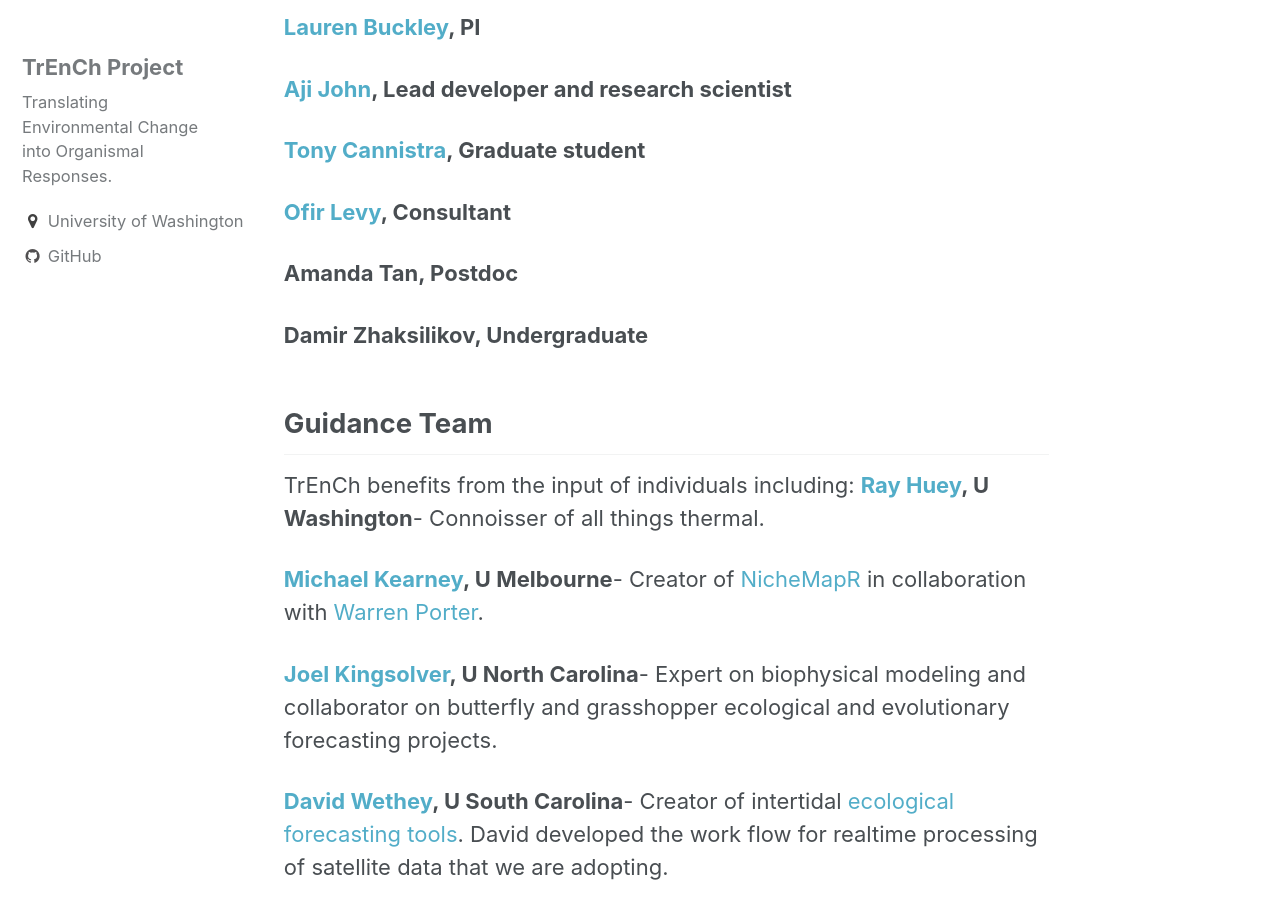
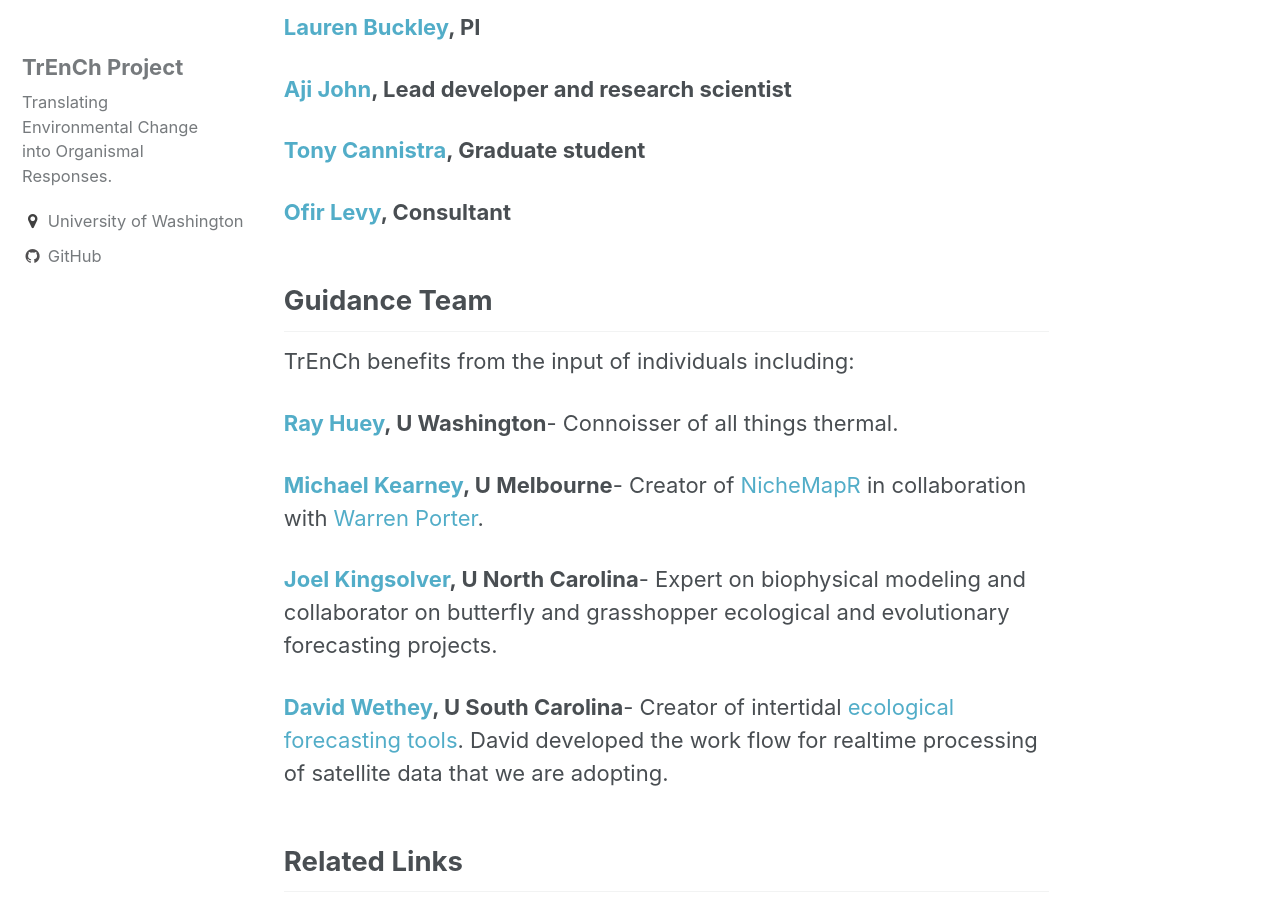
Before and after one commit to trenchproject/trenchproject.github.io, a Jekyll site: the page built from _pages/people.md, in a window 1280 px wide and 900 px high, scrolled down 462 px. Built offline with Jekyll 4.4.1, drawn with Linux system fonts in a browser that asks for light colours.

Commit message:
Minor updates to people

```diff
--- a/_pages/people.md
+++ b/_pages/people.md
@@ -16,13 +16,12 @@ header:
 
 **[Ofir Levy](http://www.biophysical-ecology.com/), Consultant**
 
-**Amanda Tan, Postdoc**
 
-**Damir Zhaksilikov, Undergraduate**
 
 ## Guidance Team
 
 TrEnCh benefits from the input of individuals including:
+
 **[Ray Huey](http://faculty.washington.edu/hueyrb/), U Washington**- Connoisser of all things thermal.
 
 **[Michael Kearney](https://camelunimelb.wordpress.com/), U Melbourne**- Creator of [NicheMapR](https://github.com/mrke/NicheMapR) in collaboration with [Warren Porter](http://zoology.wisc.edu/faculty/por/por.html).
```
